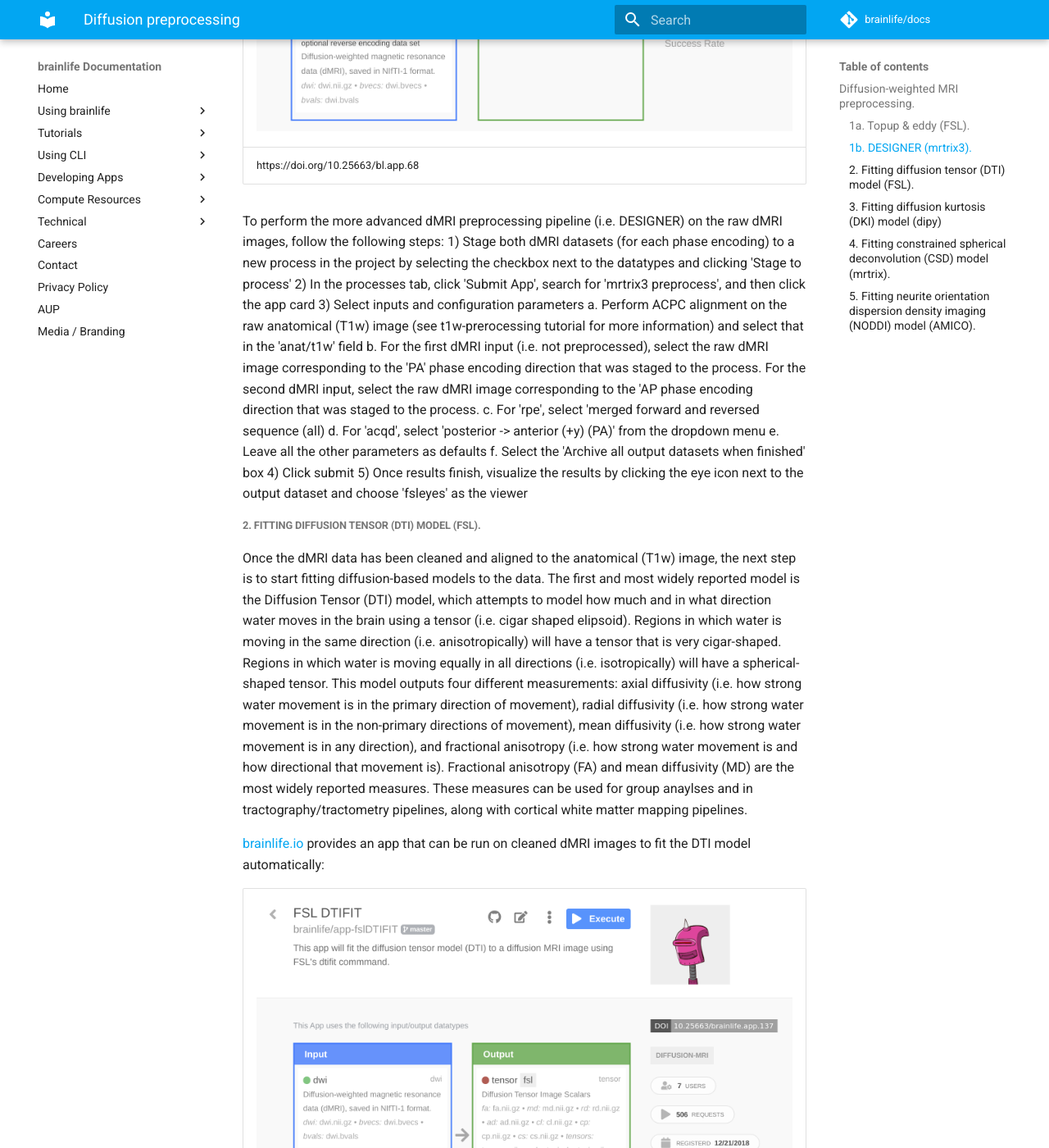
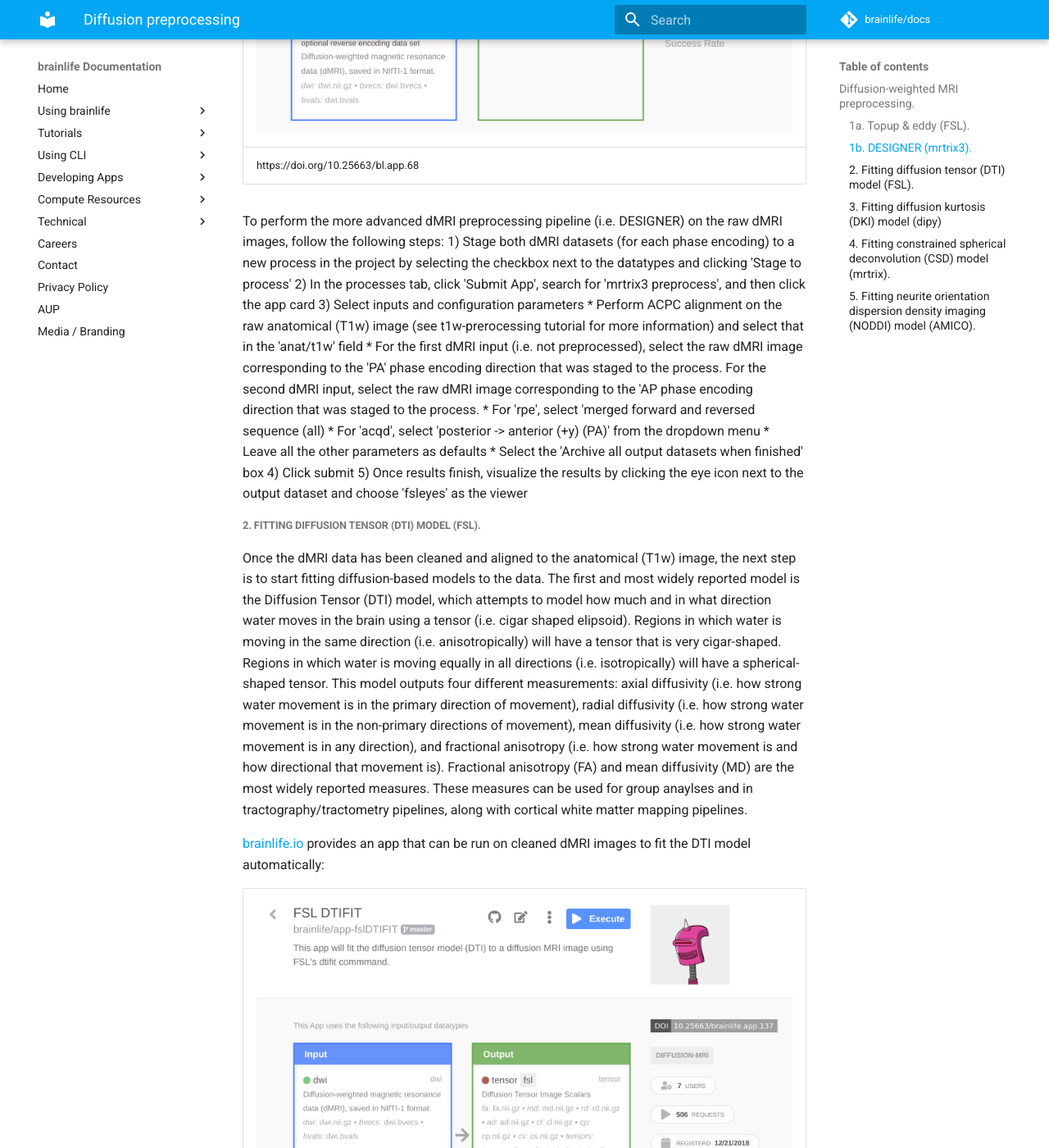
Before and after one commit to brainlife/docs, an MkDocs documentation site: the page built from docs/tutorial/diffusion-preprocessing.md, in a window 1280 px wide and 1400 px high, scrolled down 2923 px. Shown: the whole window at 82% size. Built offline with MkDocs 1.6.1 and Material for MkDocs 9.7.7, drawn with Linux system fonts in a browser that asks for light colours; comment, search, counter and statistics services are not loaded; some of the changed text lies outside the part shown.

Commit message:
Reason: indents in diffusion-preprocessing step

```diff
--- a/docs/tutorial/diffusion-preprocessing.md
+++ b/docs/tutorial/diffusion-preprocessing.md
@@ -19,10 +19,10 @@
 1) Stage both dMRI datasets (for each phase encoding) to a new process in the project by selecting the checkbox next to the datatypes and clicking 'Stage to process'
 2) In the processes tab, click 'Submit App', search for ''FSL Top-up & Eddy', and then click the app card
 3) Select inputs and configuration parameters
-	a. For the first dMRI input, select the raw dMRI image corresponding to the 'PA' phase encoding direction that was staged to the process. For the second dMRI input, select the raw dMRI image corresponding to the 'AP phase encoding direction that was staged to the process.
-	b. For 'param', input the dwell time for the acquisition. For more information about this field, please see https://fsl.fmrib.ox.ac.uk/fsl/fslwiki/eddy/Faq#How_do_I_know_what_to_put_into_my_--acqp_file or ask your MR physicist
-	c. For 'encode', select 'posterior-->anterior/anterior-->posterior' from the dropdown menu
-	d. Select the 'Archive all output datasets when finished' box
+	* For the first dMRI input, select the raw dMRI image corresponding to the 'PA' phase encoding direction that was staged to the process. For the second dMRI input, select the raw dMRI image corresponding to the 'AP phase encoding direction that was staged to the process.
+	* For 'param', input the dwell time for the acquisition. For more information about this field, please see https://fsl.fmrib.ox.ac.uk/fsl/fslwiki/eddy/Faq#How_do_I_know_what_to_put_into_my_--acqp_file or ask your MR physicist
+	* For 'encode', select 'posterior-->anterior/anterior-->posterior' from the dropdown menu
+	* Select the 'Archive all output datasets when finished' box
 4) Click submit
 5) Once results finish, visualize the results by clicking the eye icon next to the output dataset and choose 'fsleyes' as the viewer
 
@@ -41,12 +41,12 @@
 1) Stage both dMRI datasets (for each phase encoding) to a new process in the project by selecting the checkbox next to the datatypes and clicking 'Stage to process'
 2) In the processes tab, click 'Submit App', search for 'mrtrix3 preprocess', and then click the app card
 3) Select inputs and configuration parameters
-	a. Perform ACPC alignment on the raw anatomical (T1w) image (see t1w-prerocessing tutorial for more information) and select that in the 'anat/t1w' field
-	b. For the first dMRI input (i.e. not preprocessed), select the raw dMRI image corresponding to the 'PA' phase encoding direction that was staged to the process. For the second dMRI input, select the raw dMRI image corresponding to the 'AP phase encoding direction that was staged to the process.
-	c. For 'rpe', select 'merged forward and reversed sequence (all)
-	d. For 'acqd', select 'posterior -> anterior (+y) (PA)' from the dropdown menu
-	e. Leave all the other parameters as defaults
-	f. Select the 'Archive all output datasets when finished' box
+	* Perform ACPC alignment on the raw anatomical (T1w) image (see t1w-prerocessing tutorial for more information) and select that in the 'anat/t1w' field
+	* For the first dMRI input (i.e. not preprocessed), select the raw dMRI image corresponding to the 'PA' phase encoding direction that was staged to the process. For the second dMRI input, select the raw dMRI image corresponding to the 'AP phase encoding direction that was staged to the process.
+	* For 'rpe', select 'merged forward and reversed sequence (all)
+	* For 'acqd', select 'posterior -> anterior (+y) (PA)' from the dropdown menu
+	* Leave all the other parameters as defaults
+	* Select the 'Archive all output datasets when finished' box
 4) Click submit
 5) Once results finish, visualize the results by clicking the eye icon next to the output dataset and choose 'fsleyes' as the viewer
 
@@ -63,9 +63,9 @@
 1) Perform mrtrix3 preprocessing on the DWI data.
 2) In the processes tab, click 'Submit App', search for 'FSL DTIFIT', and then click the app card
 3) Select inputs and configuration parameters
-	a. For the 'dwi' input, select the preprocessed dMRI iamge from step 1
-	b. Leave the 'mask' field empty.
-	c. Select the 'Archive all output datasets when finished' box
+	* For the 'dwi' input, select the preprocessed dMRI iamge from step 1
+	* Leave the 'mask' field empty.
+	* Select the 'Archive all output datasets when finished' box
 4) Click submit
 5) Once results finish, visualize the results by clicking the eye icon next to the output dataset and choose 'fsleyes' as the viewer
 
@@ -82,10 +82,10 @@
 1) Perform mrtrix3 preprocessing on the DWI data.
 2) In the processes tab, click 'Submit App', search for 'Fit DKI', and then click the app card
 3) Select inputs and configuration parameters
-	a. For the 'dwi' input, select the preprocessed dMRI iamge from step 1
-	b. Leave the 'mask' field empty.
-	c. Leave all the other parameters as is.
-	d. Select the 'Archive all output datasets when finished' box
+	* For the 'dwi' input, select the preprocessed dMRI iamge from step 1
+	* Leave the 'mask' field empty.
+	* Leave all the other parameters as is.
+	* Select the 'Archive all output datasets when finished' box
 4) Click submit
 5) Once results finish, visualize the results by clicking the eye icon next to the output dataset and choose 'fsleyes' as the viewer
 
@@ -102,9 +102,9 @@
 1) Perform mrtrix3 preprocessing on the DWI data.
 2) In the processes tab, click 'Submit App', search for 'mrtrix3 csd', and then click the app card
 3) Select inputs and configuration parameters
-	a. For the 'dwi' input, select the preprocessed dMRI iamge from step 1
-	b. Leave the 'mask' and 'mask: 5tt_masks' fields empty.
-	c. Select the 'Archive all output datasets when finished' box
+	* For the 'dwi' input, select the preprocessed dMRI iamge from step 1
+	* Leave the 'mask' and 'mask: 5tt_masks' fields empty.
+	* Select the 'Archive all output datasets when finished' box
 4) Click submit
 
 ##### 5. Fitting neurite orientation dispersion density imaging (NODDI) model (AMICO).
@@ -120,9 +120,9 @@
 1) Perform mrtrix3 preprocessing on the DWI data.
 2) In the processes tab, click 'Submit App', search for 'Noddi Amico', and then click the app card
 3) Select inputs and configuration parameters
-	a. For the 'dwi' input, select the preprocessed dMRI iamge from step 1
-	b. Leave the 'mask' field empty.
-	c. Leave all the other parameters as is.
-	d. Select the 'Archive all output datasets when finished' box
+	* For the 'dwi' input, select the preprocessed dMRI iamge from step 1
+	* Leave the 'mask' field empty.
+	* Leave all the other parameters as is.
+	* Select the 'Archive all output datasets when finished' box
 4) Click submit
 5) Once results finish, visualize the results by clicking the eye icon next to the output dataset and choose 'fsleyes' as the viewer
```
